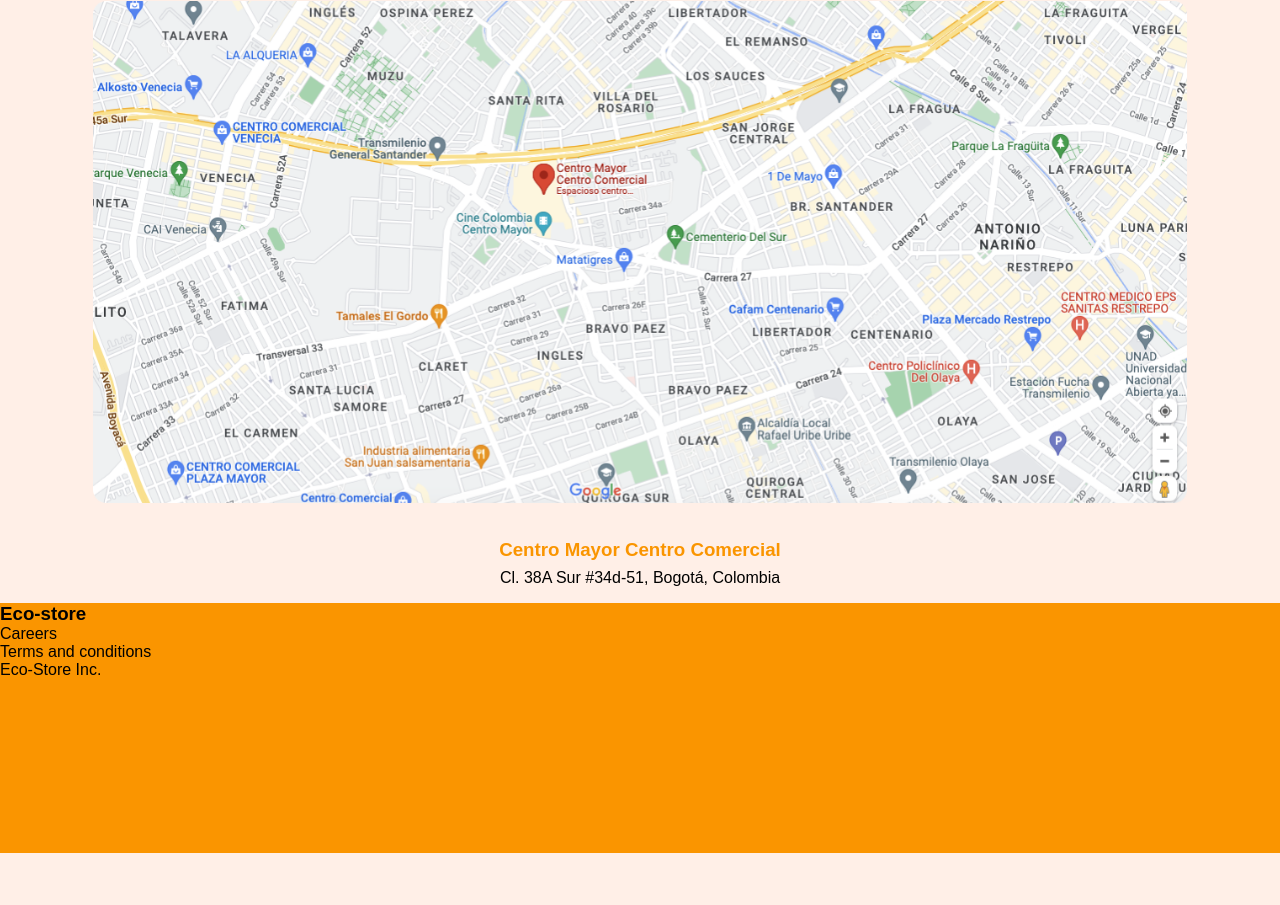
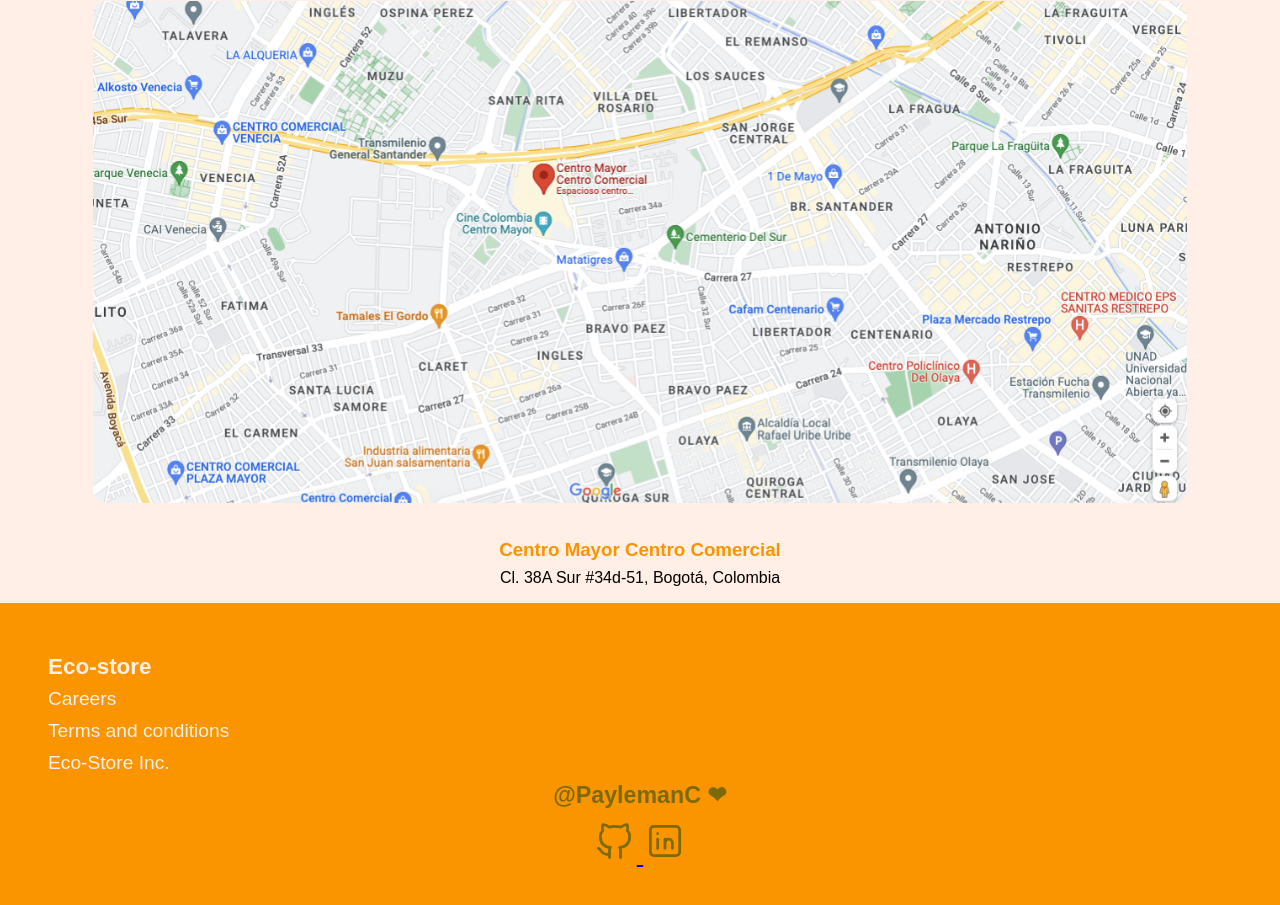
Before and after one commit to PaylemanC/Eco-Store--Platzi, a plain HTML site: page index.html in a window 1280 px wide. Shown: the part 3764-4669 px from the top of the page. Before the commit the page ends 4617 px from the top, so only its background shows below. Drawn offline with Linux system fonts and the light colour scheme.

Commit message:
Completa footer

```diff
--- a/index.html
+++ b/index.html
@@ -286,9 +286,23 @@
         <p>Terms and conditions</p>
         <p>Eco-Store Inc.</p>
         <div class="footer__social-media">
-            <img src="" alt="">
-            <img src="" alt="">
-            <img src="" alt="">
+            <p>@PaylemanC ❤</p>
+            <a href="https://github.com/PaylemanC">
+                <svg xmlns="http://www.w3.org/2000/svg" class="icon icon-tabler icon-tabler-brand-github" width="44" height="44" viewBox="0 0 24 24" stroke-width="1.5" stroke="#7C6A0A" fill="none" stroke-linecap="round" stroke-linejoin="round">
+                    <path stroke="none" d="M0 0h24v24H0z" fill="none"/>
+                    <path d="M9 19c-4.3 1.4 -4.3 -2.5 -6 -3m12 5v-3.5c0 -1 .1 -1.4 -.5 -2c2.8 -.3 5.5 -1.4 5.5 -6a4.6 4.6 0 0 0 -1.3 -3.2a4.2 4.2 0 0 0 -.1 -3.2s-1.1 -.3 -3.5 1.3a12.3 12.3 0 0 0 -6.2 0c-2.4 -1.6 -3.5 -1.3 -3.5 -1.3a4.2 4.2 0 0 0 -.1 3.2a4.6 4.6 0 0 0 -1.3 3.2c0 4.6 2.7 5.7 5.5 6c-.6 .6 -.6 1.2 -.5 2v3.5" />
+                </svg>
+            </a>
+            <a href="https://www.linkedin.com/in/carina-rocio-payleman/">
+                 <svg xmlns="http://www.w3.org/2000/svg" class="icon icon-tabler icon-tabler-brand-linkedin" width="44" height="44" viewBox="0 0 24 24" stroke-width="1.5" stroke="#7C6A0A" fill="none" stroke-linecap="round" stroke-linejoin="round">
+                <path stroke="none" d="M0 0h24v24H0z" fill="none"/>
+                <path d="M4 4m0 2a2 2 0 0 1 2 -2h12a2 2 0 0 1 2 2v12a2 2 0 0 1 -2 2h-12a2 2 0 0 1 -2 -2z" />
+                <path d="M8 11l0 5" />
+                <path d="M8 8l0 .01" />
+                <path d="M12 16l0 -5" />
+                <path d="M16 16v-3a2 2 0 0 0 -4 0" />
+            </svg>
+            </a>
         </div>
     </footer>
 </body>
--- a/scss/main.scss
+++ b/scss/main.scss
@@ -202,7 +202,20 @@ article, section {
 footer {
     background-color: $quaternary-color;
     width: 100%;
-    height: 250px;
+    height: auto;
+    color: $primary-color;
+    padding: 48px;
+    font-size: $paragraph-size;
+    line-height: 2rem;
+    .footer__social-media {
+        text-align: center;
+        color: $primary-text-color;
+        font-weight: bold;
+        font-size: 1.45rem;
+        p {
+            margin-bottom: 8px;
+        }
+    }
 }
 
 @media (max-width: 767px) {
```
Also changed, not shown: css/main.css, 1 other file.
